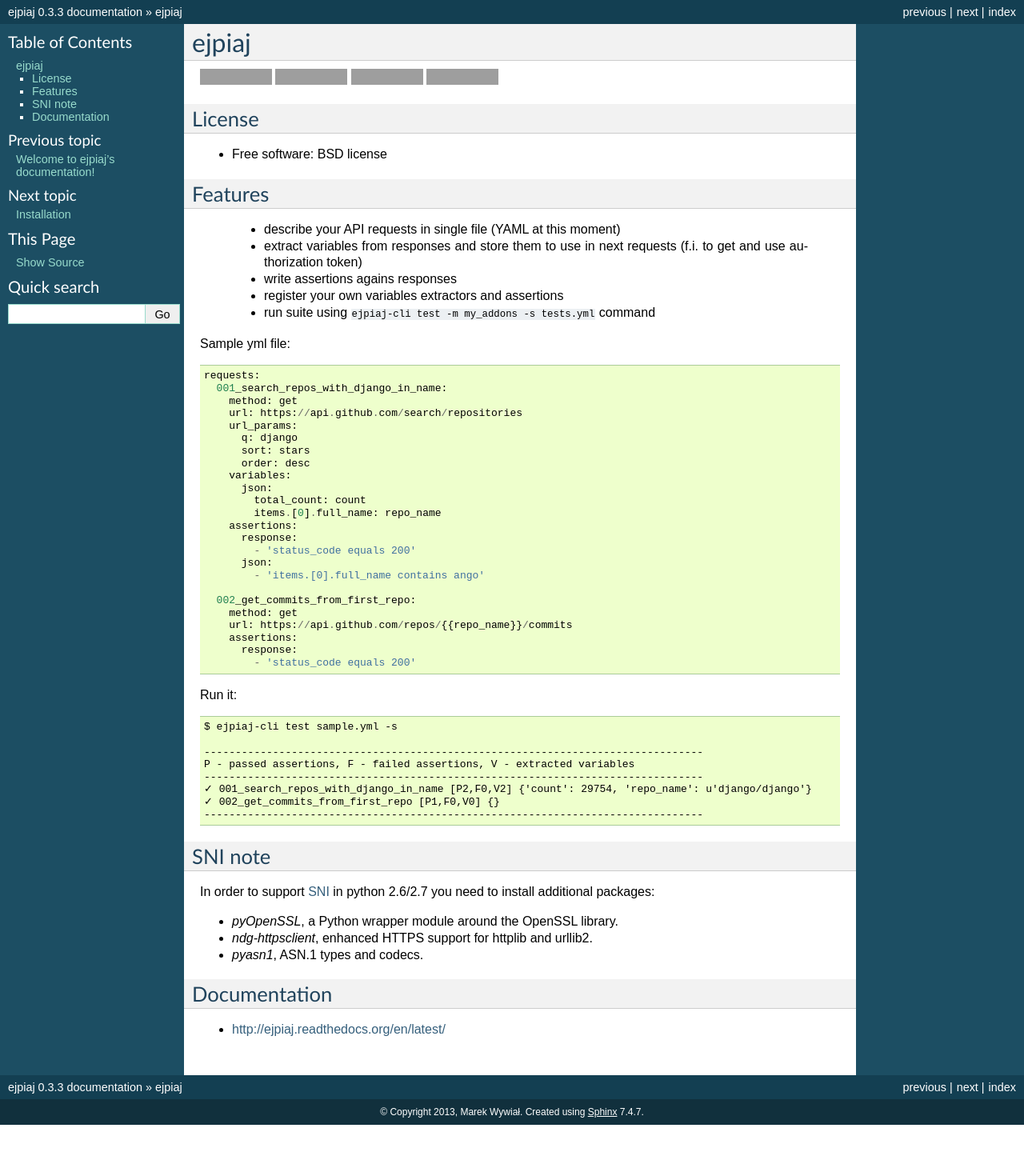
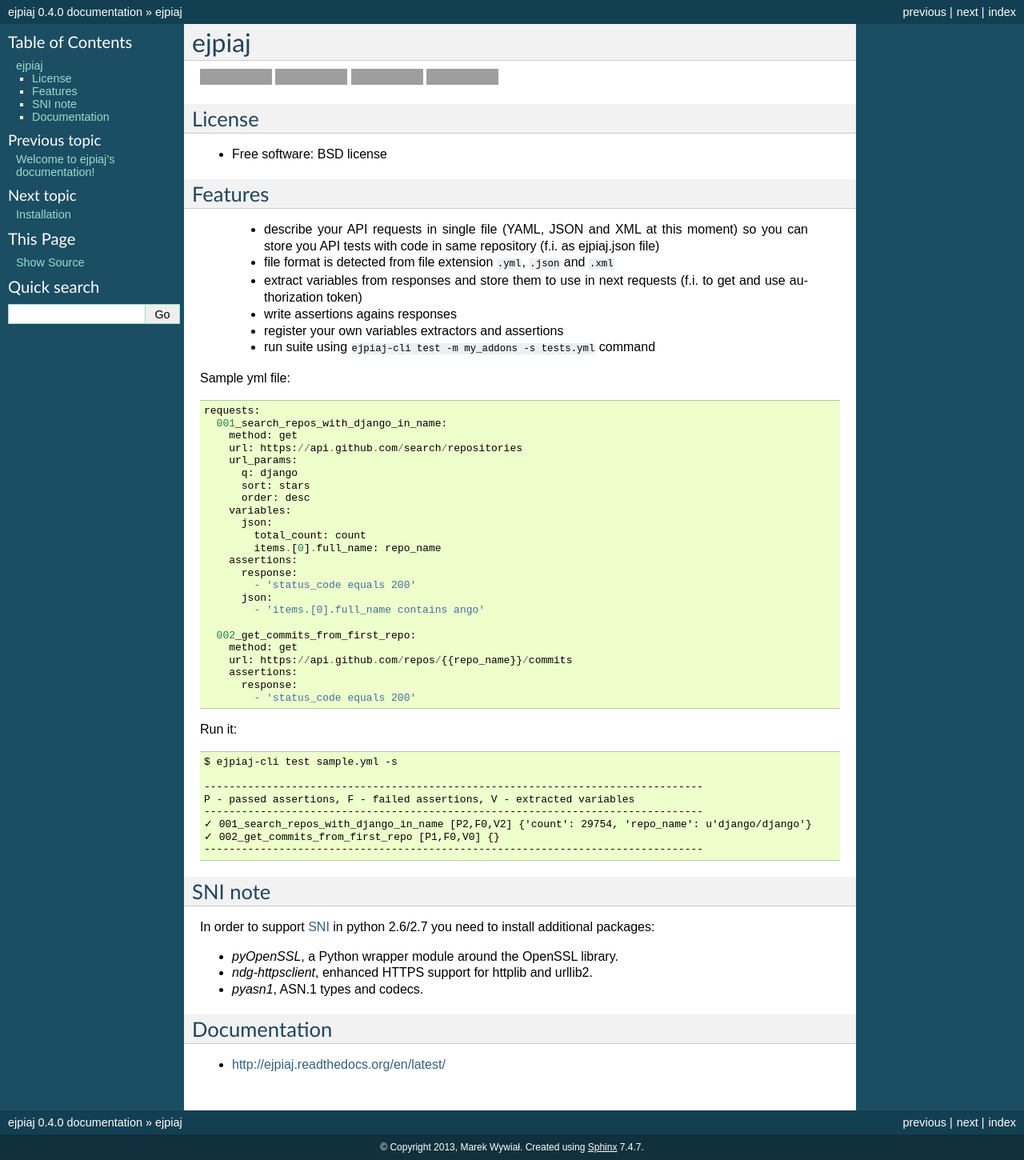
Before and after one commit to onjin/ejpiaj, a Sphinx documentation site: the page built from docs/readme.rst, in a window 1280 px wide. Shown: the whole page at 80% size. Built offline with Sphinx 7.4.7, drawn with Linux system fonts in a browser that asks for light colours; before the commit the page ends 1406 px from its top, so only the background shows below that; grey boxes are pictures that could not be loaded.

Commit message:
Added support for xml and json files Added test for documentation

```diff
--- a/HISTORY.rst
+++ b/HISTORY.rst
@@ -2,6 +2,10 @@
 
 History
 -------
+
+0.4.0 (2014-03-11)
+++++++++++++++++++
+* Added support for xml and json files
 
 0.3.3 (2014-03-06)
 ++++++++++++++++++
--- a/README.rst
+++ b/README.rst
@@ -24,7 +24,9 @@
 Features
 --------
 
- * describe your API requests in single file (YAML at this moment)
+ * describe your API requests in single file (YAML, JSON and XML at this moment) so you can store you API tests with code
+   in same repository (f.i. as ejpiaj.json file)
+ * file format is detected from file extension ``.yml``, ``.json`` and ``.xml``
  * extract variables from responses and store them to use in next requests (f.i. to get and use authorization token)
  * write assertions agains responses
  * register your own variables extractors and assertions
--- a/docs/modules.rst
+++ b/docs/modules.rst
@@ -1,5 +1,5 @@
-Module ejpiaj
-=============
+ejpiaj
+======
 
 .. toctree::
    :maxdepth: 4
--- a/ejpiaj/__init__.py
+++ b/ejpiaj/__init__.py
@@ -3,7 +3,7 @@
 
 __author__ = 'Marek Wywiał'
 __email__ = 'onjinx@gmail.com'
-__version__ = '0.3.3'
+__version__ = '0.4.0'
 
 from .variable_extractor import json_variables_extractor
 from .assertions import (
--- a/setup.py
+++ b/setup.py
@@ -19,7 +19,7 @@
 
 setup(
     name='ejpiaj',
-    version='0.3.3',
+    version='0.4.0',
     description='ejpiaj',
     long_description=readme + '\n\n' + history,
     author='Marek Wywiał',
@@ -32,7 +32,7 @@
     include_package_data=True,
     install_requires=[
         'requests',
-        'simplejson',
+        'xmltodict',
         'clint',
         'baker',
         'pyyaml',
```
Also changed, not shown: docs/ejpiaj.rst (+8 -0 lines), 8 other files.
